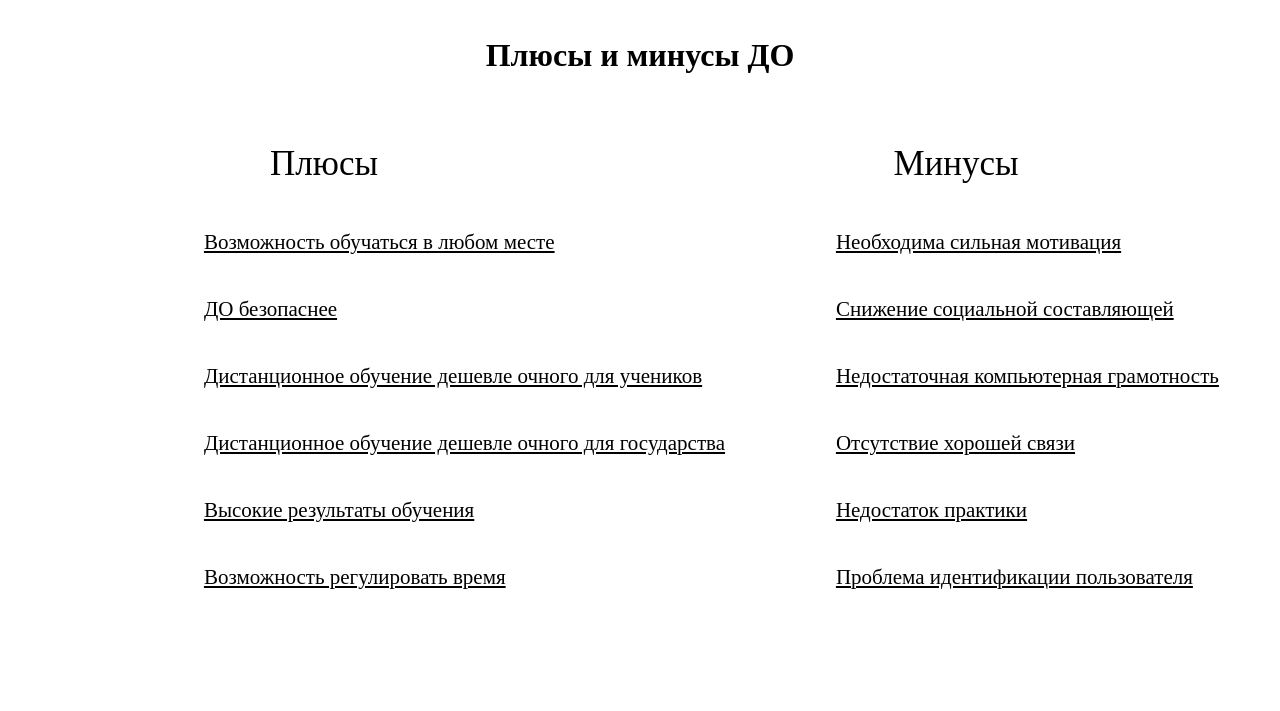
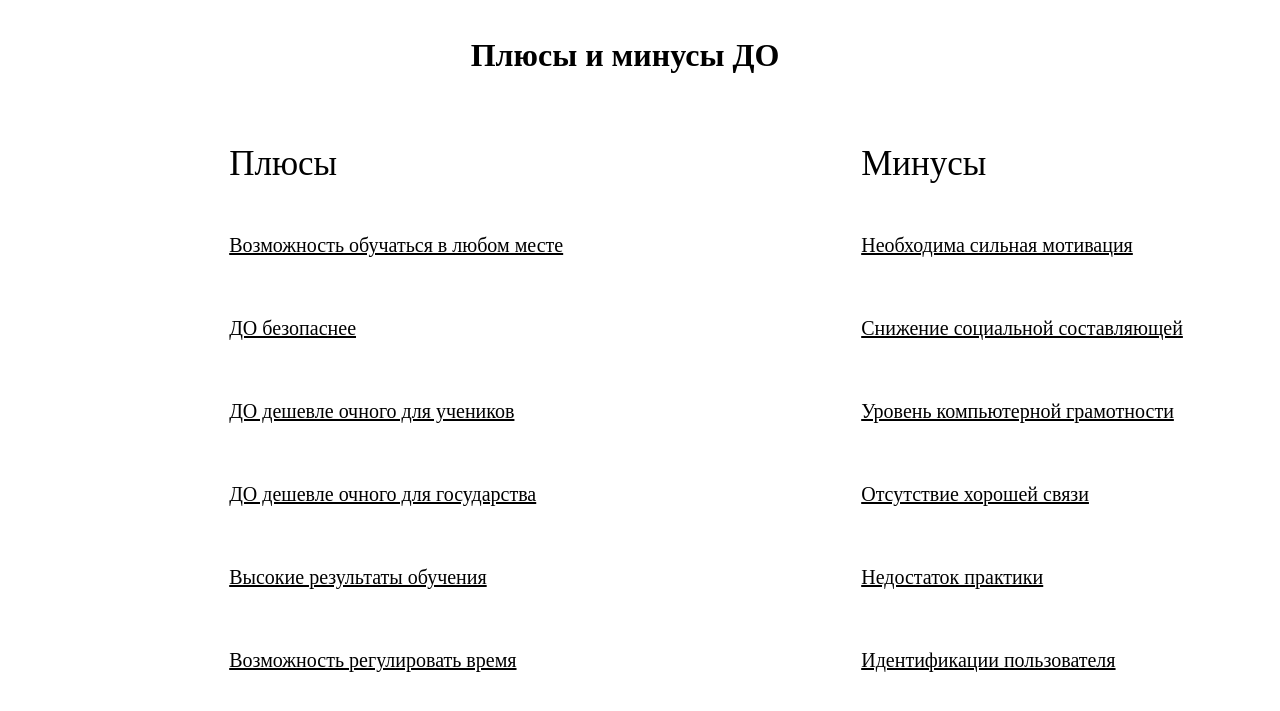
Before and after one commit to fdr896/fdr896.github.io, a plain HTML site: page advantages.html in a window 1280 px wide. Shown: the part 83-794 px from the top of the page. Drawn offline with Linux system fonts and the light colour scheme.

Commit message:
Visual updates.

```diff
--- a/advantages.html
+++ b/advantages.html
@@ -37,17 +37,17 @@
             </div>
 
             <div style="grid-area: adv3">
-                <p>Дистанционное обучение дешевле очного для учеников</p>
+                <p>ДО дешевле очного для учеников</p>
                 <div class="dropdown"><pre>Во-первых, физическое здание школы больше не нужно, и, как следствие, не нужен и обслуживающий персонал и деньги на ремонт школы.Во-вторых, школе больше не надо закупать множество учебников, методичек, рабочих тетрадей, компьютеров, мультимедию итп, т.к. ученики могут пользоваться прелестями технологического прогресса и использовать электронные версии учебников.</pre></div>
             </div>
 
             <div style="grid-area: dis3">
-                <p>Недостаточная компьютерная грамотность</p>
+                <p>Уровень компьютерной грамотности</p>
                 <div class="dropdown"><pre>В отдаленных (и не очень) уголках страны многие люди не умеют пользоваться компьютером или иным электронным устройством, что требует дополнительных (возможно, обязательных) курсов для родителей.</pre></div>
             </div>
 
             <div style="grid-area: adv4">
-                <p>Дистанционное обучение дешевле очного для государства</p>
+                <p>ДO дешевле очного для государства</p>
                 <div class="dropdown"><pre>Как показывают исследования американских ученых, результаты дистанционного обучения не уступают или даже превосходят результаты традиционных форм обучения. Большую часть учебного материала студент-дистанционник изучает самостоятельно. Это улучшает запоминание и понимание пройденных тем. Кроме того, использование в процессе обучения новейших технологий делает его интереснее и живее.</pre></div>
             </div>
 
@@ -72,7 +72,7 @@
             </div>
 
             <div style="grid-area: dis6">
-                <p>Проблема идентификации пользователя</p>
+                <p>Идентификации пользователя</p>
                 <div class="dropdown"><pre>Во-первых, из-за взлома пароля или его отсутствия, на онлайн-лекцию могут попасть некоторые недоброжелатели и подпортить лекцию нецензурными фразами или чем-то ещё.Во-вторых, очень сложно проверить, списал ли студент работу или нет, т.к. даже видеосвязь не может дать всей картины. Работу делать может вообще человек со стороны, используя TeamWiever или иные методы. Для сдачи серьёзных экзаменов (сессии, аттестации, итп) всё же необходимо физически присутствовать в школе или институте.</pre></div>
             </div>
         </div>
--- a/css/global.css
+++ b/css/global.css
@@ -21,3 +21,11 @@ body {
 .contacts li {
     margin-top: 15px;
 }
+
+pre.contacts {
+    font-size: 20px;
+}
+
+.contacts li a {
+    font-size: 20px;
+}
--- a/css/grid.css
+++ b/css/grid.css
@@ -1,6 +1,5 @@
 .grid {
     display: grid;
-    align-content: center;
     grid-template-columns: 1fr 1fr;
     grid-template-areas:
     'adv dis'
@@ -13,17 +12,21 @@
     ;
 }
 
+.grid p, .grid span {
+    margin-left: 35%;
+    margin-right: 32%;
+}
+
 .grid span {
     font-size: 35px;
-    margin-bottom: 25px;
-    text-align: center;
+    margin-bottom: 30px;
 }
 
 .grid p {
+    margin-bottom: 40px;
     text-decoration: underline;
-    font-size: 21px;
+    font-size: 20px;
     width: max-content;
-    padding-left: 31%;
 }
 
 .grid p:hover {
@@ -32,6 +35,7 @@
 
 h1.title {
     margin-bottom: 70px;
+    padding-right: 30px;
 }
 
 .grid pre {
```
Also changed, not shown: about.html (+3 -3 lines), links.html (+1 -1 lines).
